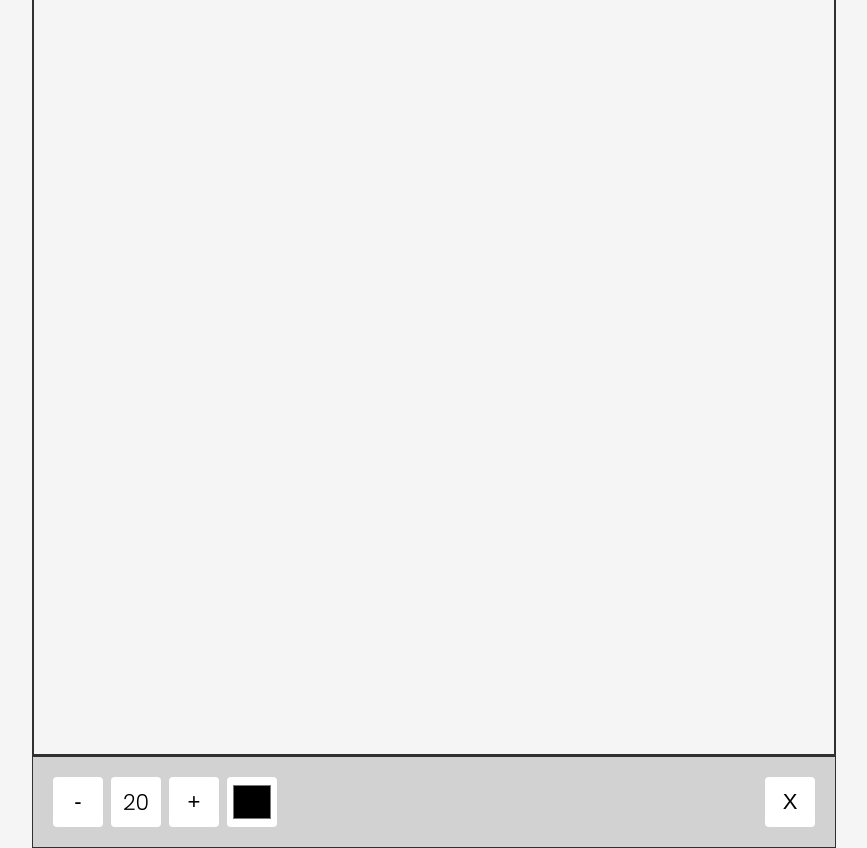
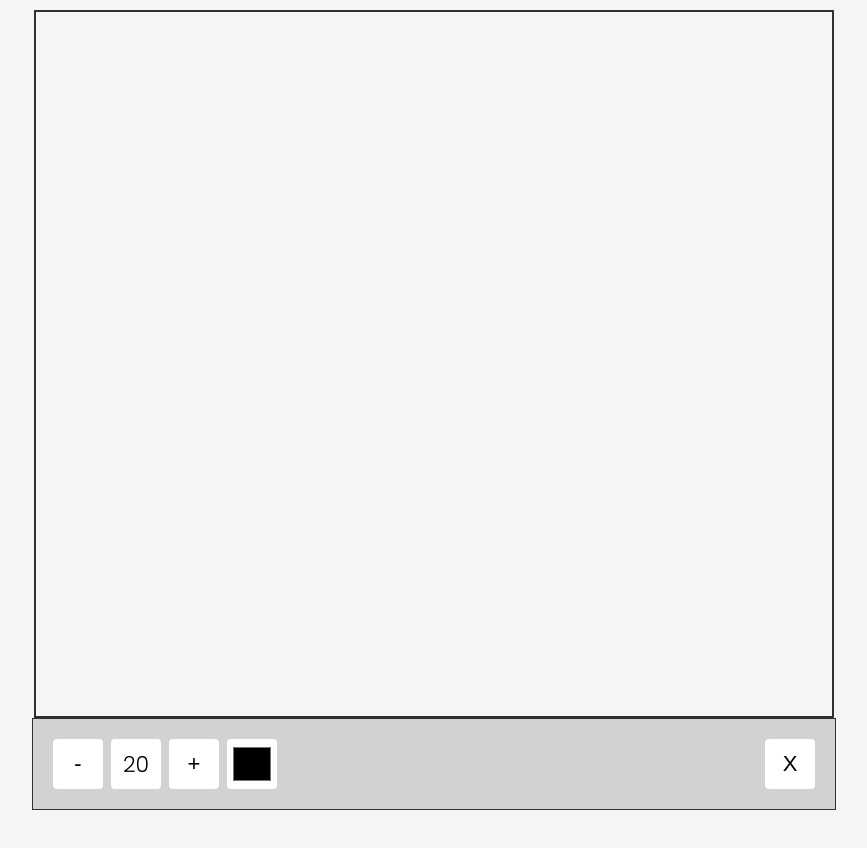
Before and after one commit to mariavmedeiros/drawing-app, a plain HTML site: page index.html in a window 1280 px wide. Shown: the whole page, without its empty margins (206-1073 px from the left). After the commit the page ends 820 px from the top, so only its background shows below. Drawn offline with Linux system fonts and the light colour scheme.

Commit message:
updating

```diff
--- a/index.html
+++ b/index.html
@@ -8,7 +8,7 @@
     <title>Drawing App</title>
   </head>
   <body>
-    <canvas id="canvas" width="800" height="800"></canvas>
+    <canvas id="canvas"></canvas>
     <div class="toolbox">
       <button id="decrease">-</button>
       <span id="size">20</span>
--- a/script.js
+++ b/script.js
@@ -0,0 +1,15 @@
+const canvas = document.getElementById("canvas");
+const ctx = canvas.getContext("2d");
+
+let size = 20;
+let color = "black";
+
+function drawCircle(x, y) {
+  ctx.beginPath();
+  ctx.arc(x, y, size, 0, Math.PI * 2);
+
+  ctx.fillStyle = color;
+  ctx.fill();
+}
+
+drawCircle(1000, 200);
--- a/style.css
+++ b/style.css
@@ -12,11 +12,13 @@ body {
   align-items: center;
   justify-content: center;
   height: 100vh;
-  margin: 0;
+  margin: 10px;
 }
 
 canvas {
   border: 2px solid rgb(48, 48, 48);
+  width: 800px;
+  height: 800px;
 }
 
 .toolbox {
```
